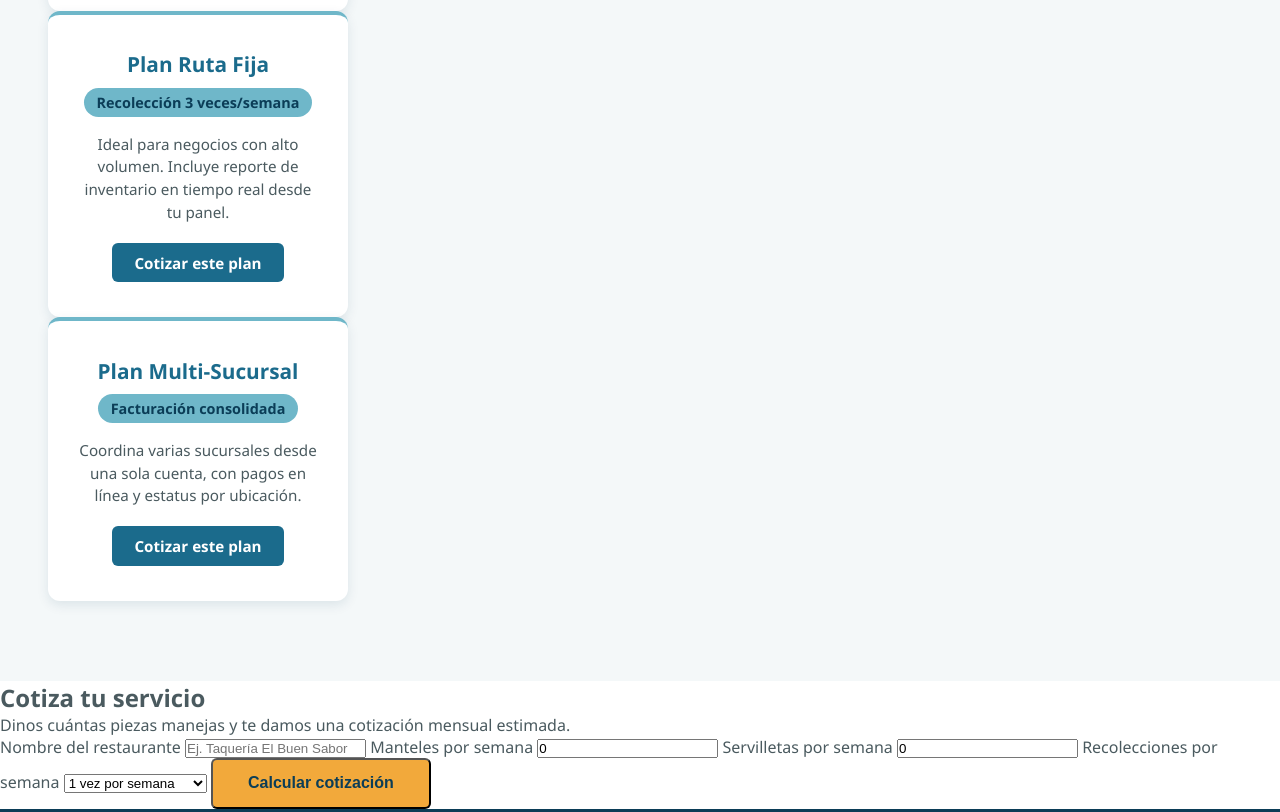
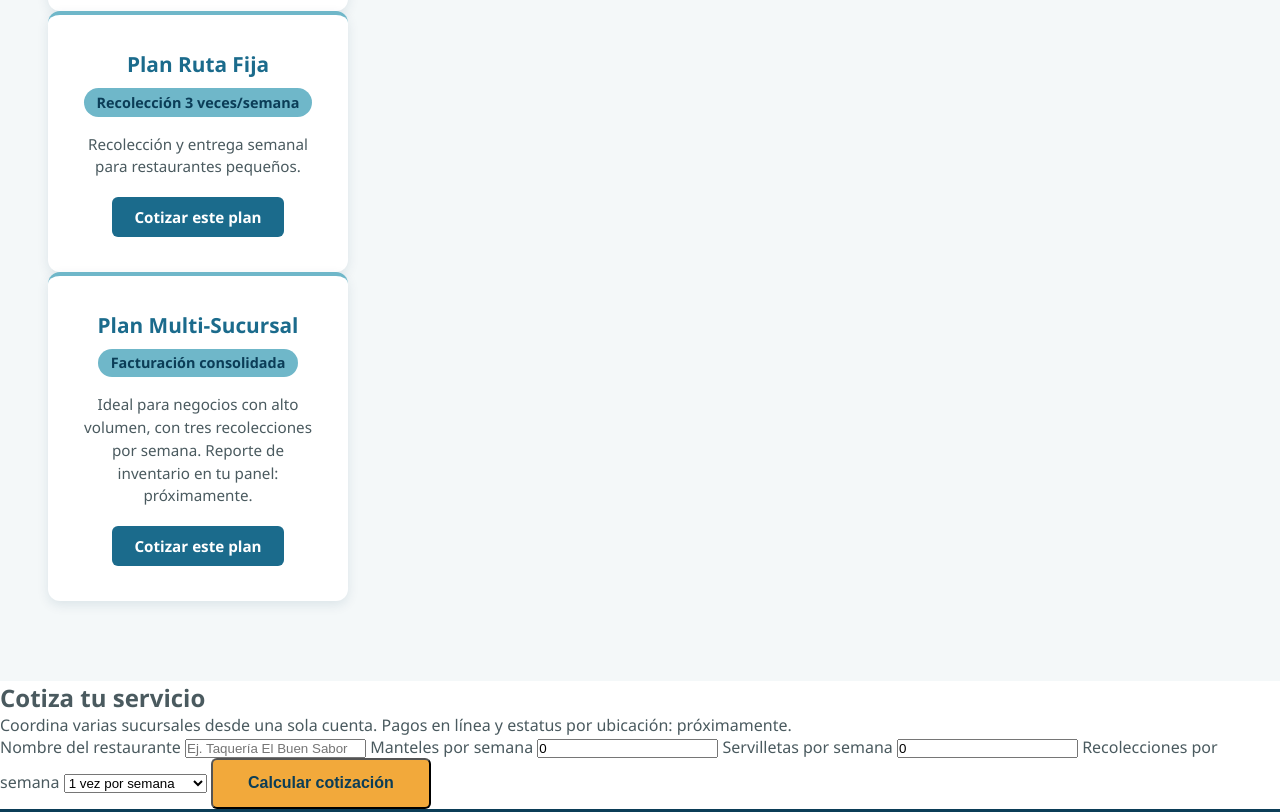
Before and after one commit to eliasbuzali45-commits/-aat-mockup-elias, a plain HTML site: page index.html in a window 1280 px wide. Shown: the part 974-1786 px from the top of the page. Drawn offline with Linux system fonts and the light colour scheme.

Commit message:
Update index.html

```diff
--- a/index.html
+++ b/index.html
@@ -286,7 +286,7 @@
 
 <section class="hero" id="inicio">
   <h1>Lavado de manteles y servilletas, sin perder el control</h1>
-  <p>Restaurantes que agendan su recolección, ven el estatus de sus piezas y pagan en línea, mientras nosotros gestionamos rutas, inventario y facturación.</p>
+    <p>Cotiza en minutos el lavado de tus manteles y servilletas. Nosotros nos encargamos de la recolección y la entrega, y tú te enfocas en tu restaurante.</p>
    <div class="hero-botones">
     <a href="#cotizador" class="btn-primary">Cotiza ahora</a>
     <a href="#servicios" class="btn-secundario">Conoce nuestros planes</a>
@@ -304,21 +304,20 @@
     <div class="card">
       <h3>Plan Ruta Fija</h3>
       <span class="dato">Recolección 3 veces/semana</span>
-      <p>Ideal para negocios con alto volumen. Incluye reporte de inventario en tiempo real desde tu panel.</p>
+           <p>Recolección y entrega semanal para restaurantes pequeños.</p>
       <a href="#cotizador" class="btn-plan" data-frecuencia="3">Cotizar este plan</a>
     </div>
     <div class="card">
       <h3>Plan Multi-Sucursal</h3>
       <span class="dato">Facturación consolidada</span>
-      <p>Coordina varias sucursales desde una sola cuenta, con pagos en línea y estatus por ubicación.</p>
+           <p>Ideal para negocios con alto volumen, con tres recolecciones por semana. Reporte de inventario en tu panel: próximamente.</p>
       <a href="#cotizador" class="btn-plan">Cotizar este plan</a>
     </div>
   </div>
 </section>
 <section class="cotizador" id="cotizador">
   <h2>Cotiza tu servicio</h2>
-  <p class="subtitulo">Dinos cuántas piezas manejas y te damos una cotización mensual estimada.</p>
-
+        <p>Coordina varias sucursales desde una sola cuenta. Pagos en línea y estatus por ubicación: próximamente.</p>
   <div class="form-cotizador">
     <label for="restaurante">Nombre del restaurante</label>
     <input type="text" id="restaurante" placeholder="Ej. Taquería El Buen Sabor">
```
